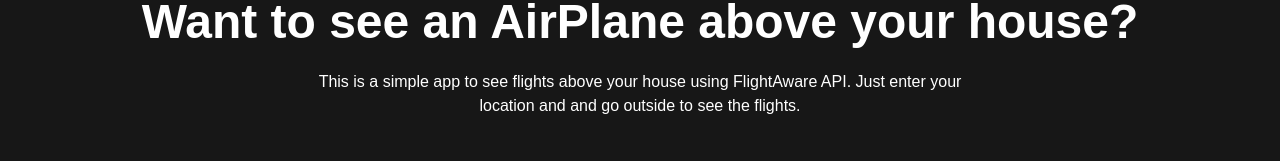
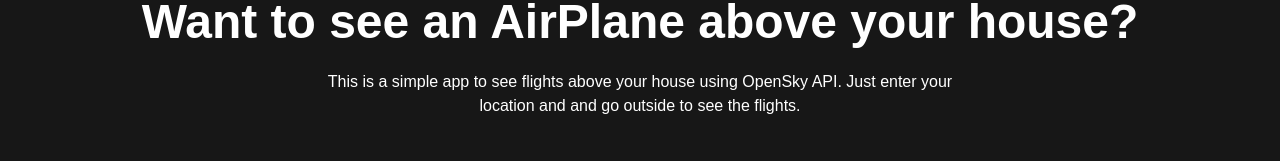
Before and after one commit to arhamgill/flights-above-you, a Next.js app: page / in a window 1280 px wide. Shown: the part 122-283 px from the top of the page. Built offline with nearby package versions, Linux system fonts and the light colour scheme.

Commit message:
Update Hero.tsx

```diff
--- a/src/components/Hero.tsx
+++ b/src/components/Hero.tsx
@@ -7,7 +7,7 @@ function Hero() {
         Want to see an AirPlane above your house?
       </h1>
       <p className="text-center text-md max-w-2xl">
-        This is a simple app to see flights above your house using FlightAware
+        This is a simple app to see flights above your house using OpenSky
         API. Just enter your location and and go outside to see the flights.
       </p>
     </div>
```
